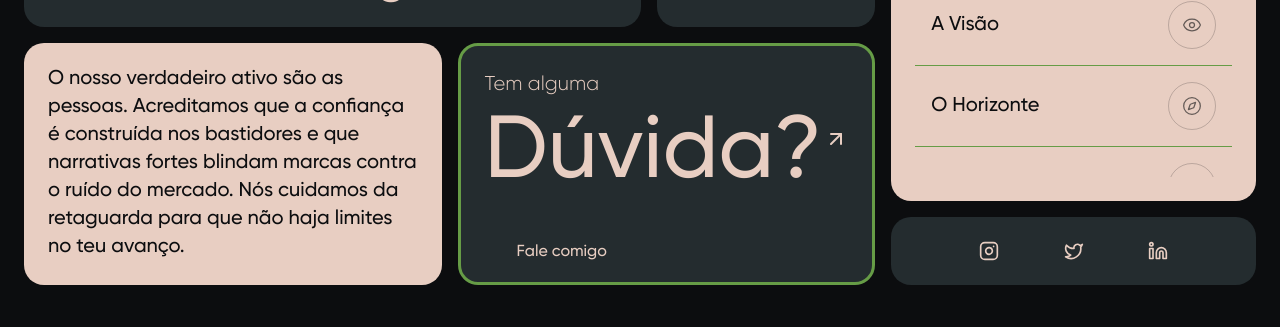
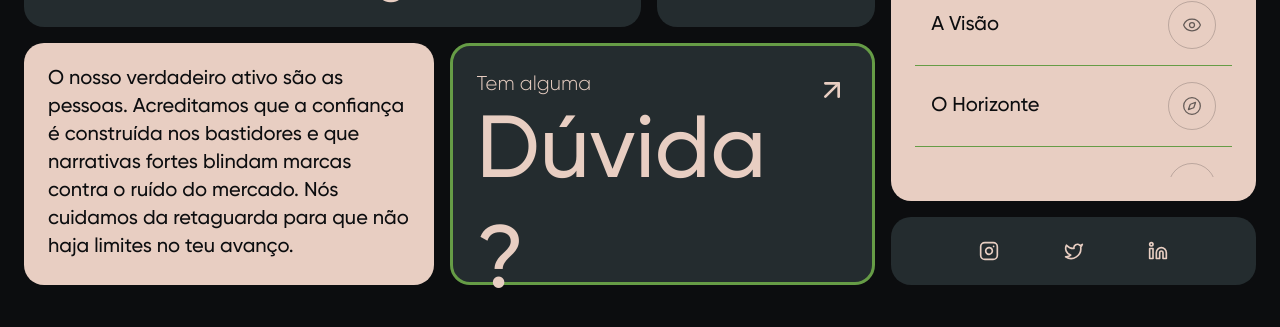
Before and after one commit to fabianbaldovino/fabian-portfolio, a Next.js app: page / in a window 1280 px wide. Shown: the part 481-808 px from the top of the page. Built offline with nearby package versions, Linux system fonts and the light colour scheme; grey boxes are pictures that could not be loaded.

Commit message:
fix(ui): prevent icon overflow on mobile in Contact section

```diff
--- a/src/components/AboutContactSection.tsx
+++ b/src/components/AboutContactSection.tsx
@@ -54,25 +54,26 @@ export default function AboutContactSection() {
         }}
         aria-label="Abrir formulário de contato"
       >
-        <div className="flex justify-between items-center mb-2 md:mb-4">
+        <div className="flex justify-between items-start mb-2 md:mb-4 gap-2">
           <motion.div
-            className="flex flex-col"
+            className="flex flex-col min-w-0"
             variants={textVariants}
             initial="hidden"
             animate="visible"
           >
-            <p className="text-sm md:text-lg lg:text-xl font-light">Tem alguma</p>
-            <h2 className="text-4xl md:text-5xl lg:text-7xl xl:text-[5.5rem] font-medium leading-[1.1] md:leading-tight">
+            <p className="text-xs sm:text-sm md:text-lg lg:text-xl font-light truncate">Tem alguma</p>
+            <h2 className="text-2xl min-[375px]:text-3xl sm:text-4xl md:text-5xl lg:text-7xl xl:text-[5.5rem] font-medium leading-[1.1] md:leading-tight break-words">
               Dúvida?
             </h2>
           </motion.div>
           <motion.div
+            className="flex-shrink-0 mt-1"
             variants={iconVariants}
             initial="hidden"
             animate="visible"
             whileHover="hover"
           >
-            <ArrowUpRight className="text-brand-accent" size={24} aria-hidden="true" />
+            <ArrowUpRight className="text-brand-accent w-5 h-5 sm:w-6 sm:h-6 md:w-8 md:h-8" aria-hidden="true" />
           </motion.div>
         </div>
 
```
